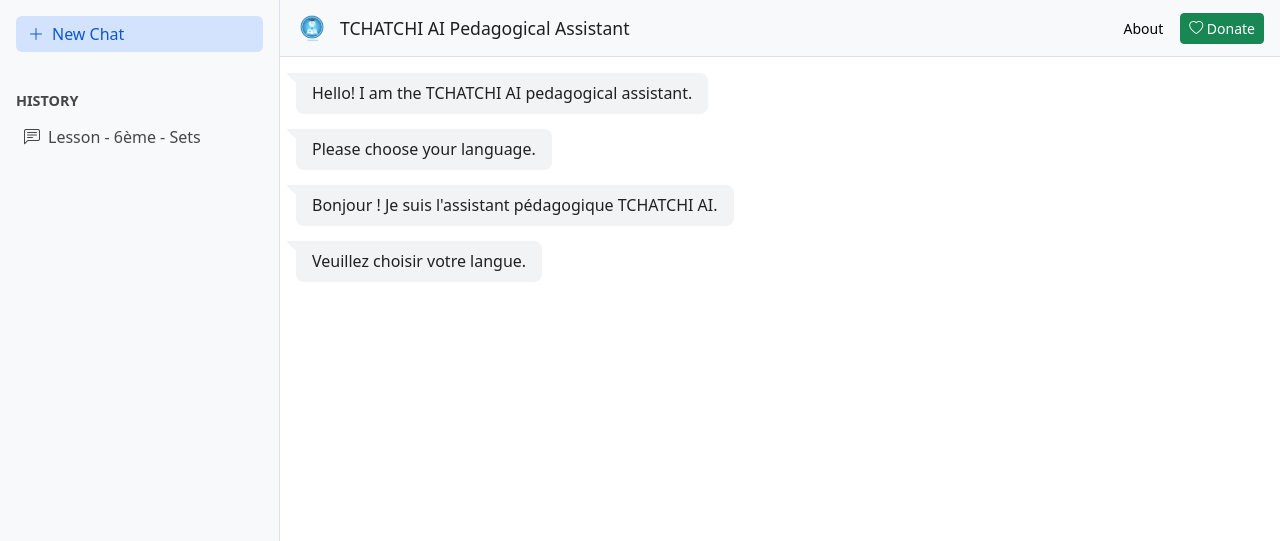
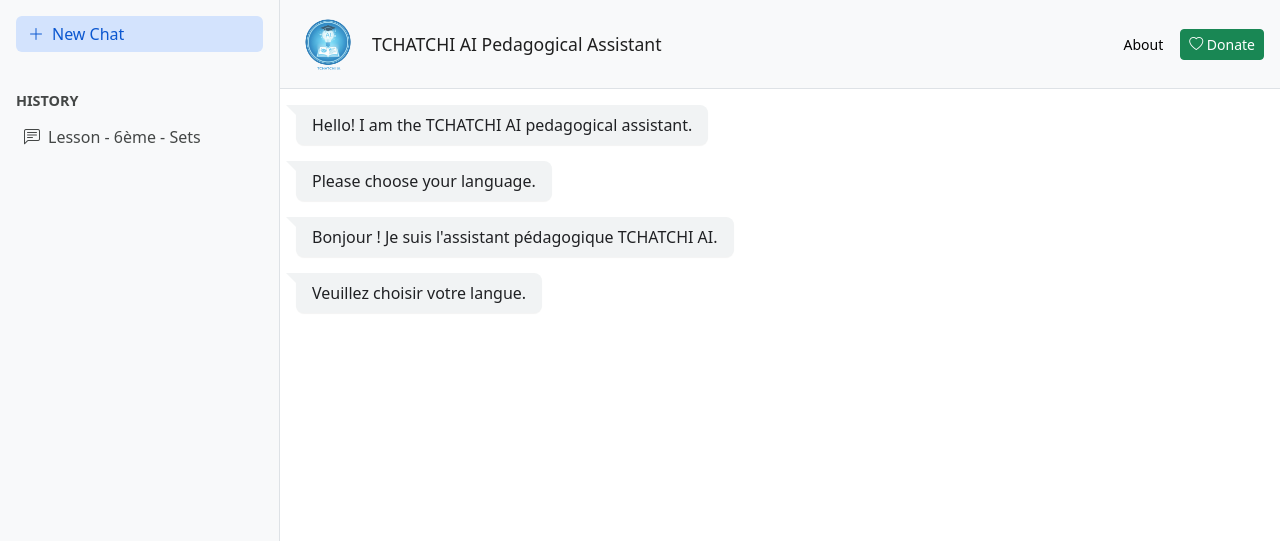
Before and after one commit to tkcedric/tchatchi-ai-render-deploy, a Flask app: page / in a window 1280 px wide. Shown: the top 541 px of the page. Run offline with Flask 3, Linux system fonts and the light colour scheme; some libraries are stand-ins or nearby versions.

Commit message:
Increase icon size 2

```diff
--- a/templates/index.html
+++ b/templates/index.html
@@ -375,8 +375,8 @@
         }
     }
     .app-icon {
-        width: 32px;  /* Correspond à la taille de police de 1.5rem */
-        height: 32px; /* Maintient le ratio carré */
+        width: 64px;  /* Correspond à la taille de police de 1.5rem */
+        height: 64px; /* Maintient le ratio carré */
         object-fit: contain; /* S'assure que l'image s'adapte sans être déformée */
     }
     </style>
```
